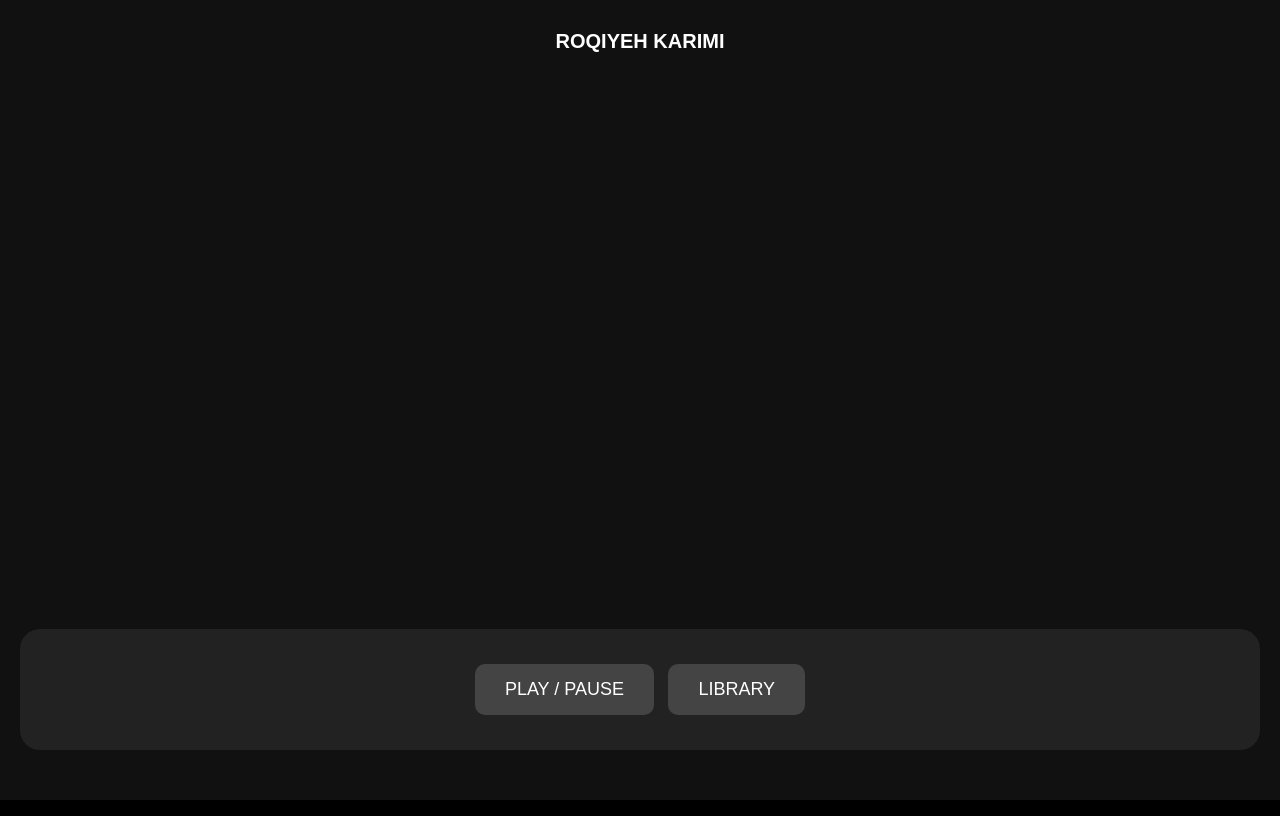
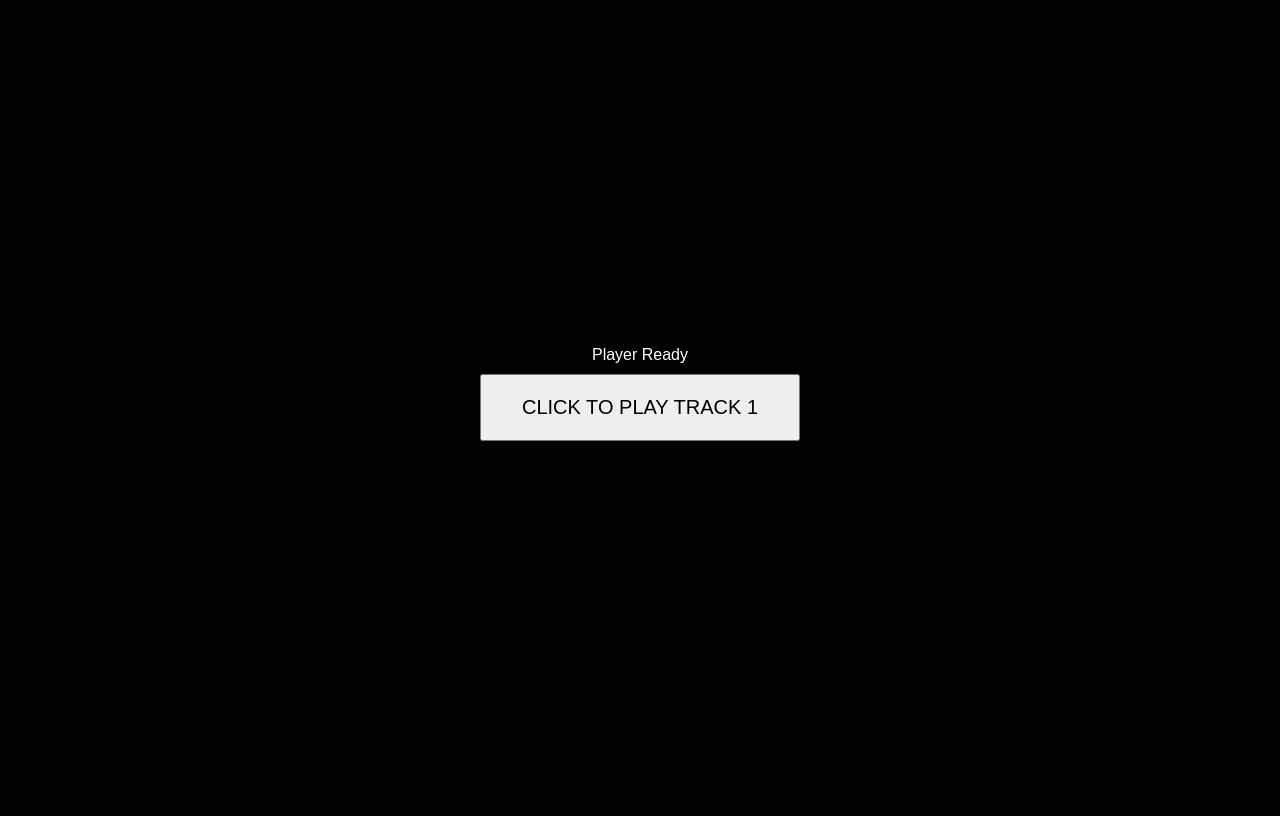
Before and after one commit to SyedSiar/Roqiyeh, a plain HTML site: page index.html in a window 1280 px wide. Drawn offline with Linux system fonts and the light colour scheme.

Commit message:
Update index.html

```diff
--- a/index.html
+++ b/index.html
@@ -3,51 +3,35 @@
 <head>
     <meta charset="UTF-8">
     <meta name="viewport" content="width=device-width, initial-scale=1.0">
-    <title>Roqiyeh Karimi</title>
+    <title>Debug Player</title>
     <style>
-        body { margin: 0; background: #000; color: #fff; font-family: sans-serif; overflow: hidden; height: 100vh; }
-        .bg { position: fixed; inset: 0; background: #111; z-index: -1; }
-        .header { padding: 30px; text-align: center; font-weight: 800; font-size: 20px; }
-        .card { position: absolute; bottom: 50px; left: 20px; right: 20px; background: #222; padding: 30px; border-radius: 20px; text-align: center; }
-        button { background: #444; color: #fff; border: none; padding: 15px 30px; border-radius: 10px; cursor: pointer; font-size: 18px; margin: 5px; }
-        .panel { position: fixed; bottom: -100%; left: 0; width: 100%; height: 80%; background: #000; transition: 0.3s; overflow-y: auto; padding: 20px; }
-        .panel.show { bottom: 0; }
-        .row { padding: 20px; border-bottom: 1px solid #333; cursor: pointer; }
+        body { background: #000; color: #fff; font-family: sans-serif; display: flex; flex-direction: column; align-items: center; justify-content: center; height: 100vh; }
+        .log { color: yellow; margin-top: 20px; font-size: 12px; }
+        button { padding: 20px 40px; font-size: 20px; margin: 10px; }
     </style>
 </head>
 <body>
-    <div class="bg"></div>
-    <div class="header">ROQIYEH KARIMI</div>
-    <div class="card">
-        <button id="play-btn">PLAY / PAUSE</button>
-        <button id="open-btn">LIBRARY</button>
-    </div>
-    <div class="panel" id="panel">
-        <button id="close-btn">CLOSE</button>
-        <div id="list"></div>
-    </div>
+    <div id="status">Player Ready</div>
+    <button onclick="testPlay()">CLICK TO PLAY TRACK 1</button>
+    <div class="log" id="log"></div>
 
     <script>
         const audio = new Audio();
-        const list = document.getElementById('list');
-        const panel = document.getElementById('panel');
+        const log = document.getElementById('log');
 
-        // Library generate karein
-        for(let i=1; i<=50; i++) {
-            let d = document.createElement('div');
-            d.className = 'row';
-            d.innerText = 'Track ' + i;
-            d.onclick = () => {
-                audio.src = i + '.mp3';
-                audio.play();
-                panel.classList.remove('show');
-            };
-            list.appendChild(d);
+        function testPlay() {
+            // Hum yahan file path ko force kar rahe hain
+            const path = '1.mp3';
+            audio.src = path;
+
+            log.innerText = "Attempting to play: " + path;
+
+            audio.play().then(() => {
+                log.innerText = "Success! Playing: " + path;
+            }).catch(e => {
+                log.innerText = "Error: " + e.message + ". Check if " + path + " exists in root.";
+            });
         }
-
-        document.getElementById('play-btn').onclick = () => audio.paused ? audio.play() : audio.pause();
-        document.getElementById('open-btn').onclick = () => panel.classList.add('show');
-        document.getElementById('close-btn').onclick = () => panel.classList.remove('show');
     </script>
 </body>
 </html>
```
